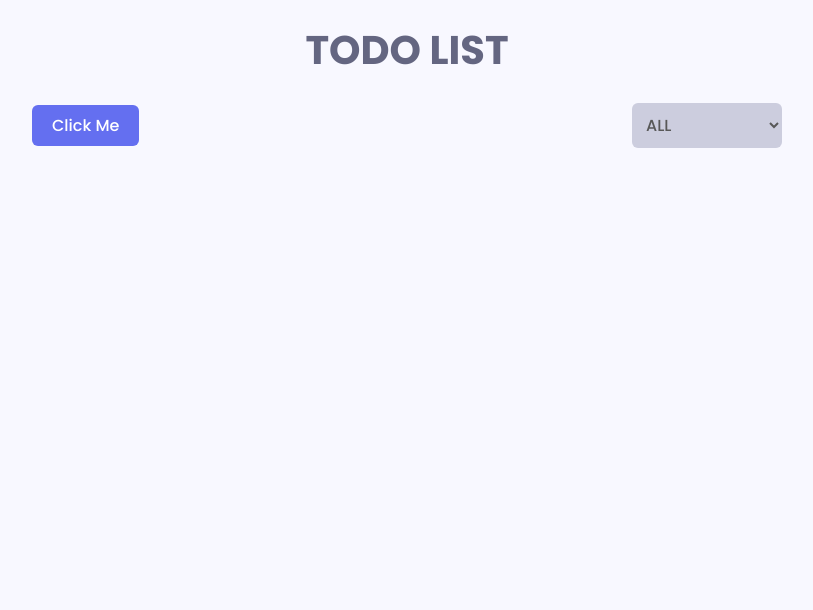
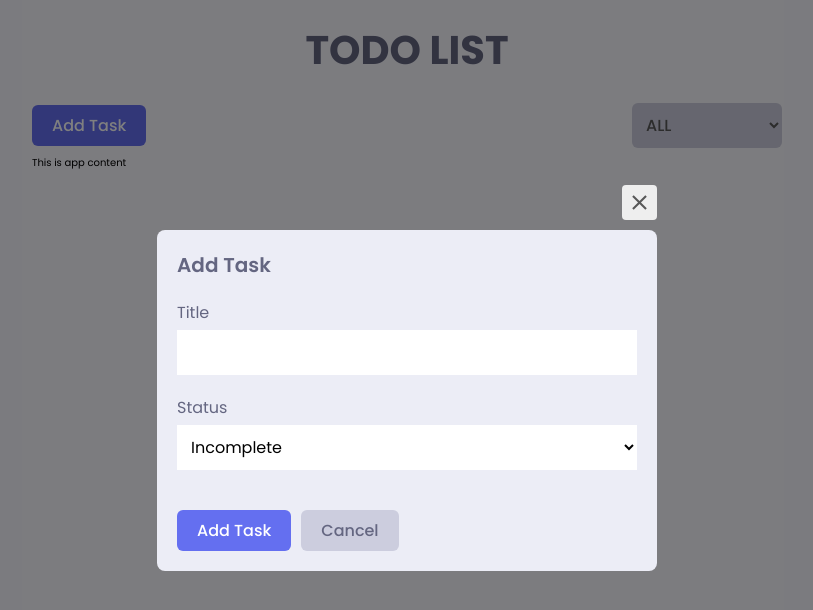
Before and after one commit to mhabib1/alfred, a React (Create React App) app: page / in a window 1280 px wide. Shown: the top 610 px of the page, without its empty margins (233-1046 px from the left). Built offline with nearby package versions, Linux system fonts and the light colour scheme.

Commit message:
configured modal

```diff
--- a/src/App.js
+++ b/src/App.js
@@ -1,14 +1,16 @@
 import React from 'react';
 import PageTitle from './components/PageTitle';
-import style from './styles/modules/app.module.scss';
+import styles from './styles/modules/app.module.scss';
 import AppHeader from './components/AppHeader';
+import AppContent from './components/AppContent';
 
 function App() {
   return (
     <div className="container">
       <PageTitle>TODO List</PageTitle>
-      <div className={style.app__wrapper}>
+      <div className={styles.app__wrapper}>
         <AppHeader />
+        <AppContent />
       </div>
     </div>
   );
--- /dev/null
+++ b/src/components/AppContent.js
@@ -0,0 +1,7 @@
+import React from 'react';
+
+function AppContent() {
+  return <div>This is app content</div>;
+}
+
+export default AppContent;
--- a/src/components/AppHeader.js
+++ b/src/components/AppHeader.js
@@ -1,16 +1,21 @@
-import React from 'react';
+import React, { useState } from 'react';
 import Button, { SelectButton } from './Button';
 import styles from '../styles/modules/app.module.scss';
+import TodoModal from './TodoModal';
 
 function AppHeader() {
+  const [modalOpen, setModalOpen] = useState(true);
   return (
     <div className={styles.appHeader}>
-      <Button variant="primary">Click Me</Button>
+      <Button variant="primary" onClick={() => setModalOpen(true)}>
+        Add Task
+      </Button>
       <SelectButton id="status">
         <option value="all">ALL</option>
         <option value="incomplete">Incomplete</option>
         <option value="complete">Complete</option>
       </SelectButton>
+      <TodoModal modalOpen={modalOpen} setModalOpen={setModalOpen} />
     </div>
   );
 }
--- /dev/null
+++ b/src/components/TodoModal.js
@@ -0,0 +1,68 @@
+import React, { useState } from 'react';
+import { MdOutlineClose } from 'react-icons/md';
+import styles from '../styles/modules/modal.module.scss';
+import Button from './Button';
+
+function TodoModal({ modalOpen, setModalOpen }) {
+  const [title, setTitle] = useState('');
+  const [status, setStatus] = useState('incomplete');
+  const handleSubmit = (e) => {
+    e.preventDefault();
+  };
+  return (
+    modalOpen && (
+      <div className={styles.wrapper}>
+        <div className={styles.container}>
+          <div
+            className={styles.closeButton}
+            onClick={() => setModalOpen(false)}
+            onKeyDown={() => setModalOpen(false)}
+            tabIndex={0}
+            role="button"
+          >
+            <MdOutlineClose />
+          </div>
+          <form className={styles.form} onSubmit={(e) => handleSubmit(e)}>
+            <h1 className={styles.formTitle}>Add Task</h1>
+            <label htmlFor="title">
+              Title
+              <input
+                type="text"
+                id="title"
+                value={title}
+                onChange={(e) => setTitle(e.target.value)}
+              />
+            </label>
+            <label htmlFor="status">
+              Status
+              <select
+                name="status"
+                id="status"
+                value={status}
+                onChange={(e) => setStatus(e.target.value)}
+              >
+                <option value="incomplete">Incomplete</option>
+                <option value="complete">Complete</option>
+              </select>
+            </label>
+            <div className={styles.buttonContainer}>
+              <Button type="submit" variant="primary">
+                Add Task
+              </Button>
+              <Button
+                type="cancel"
+                variant="secondary"
+                onClick={() => setModalOpen(false)}
+                onKeyDown={() => setModalOpen(false)}
+              >
+                Cancel
+              </Button>
+            </div>
+          </form>
+        </div>
+      </div>
+    )
+  );
+}
+
+export default TodoModal;
```
Also changed, not shown: src/app/store.js (added, +7 -0 lines).
